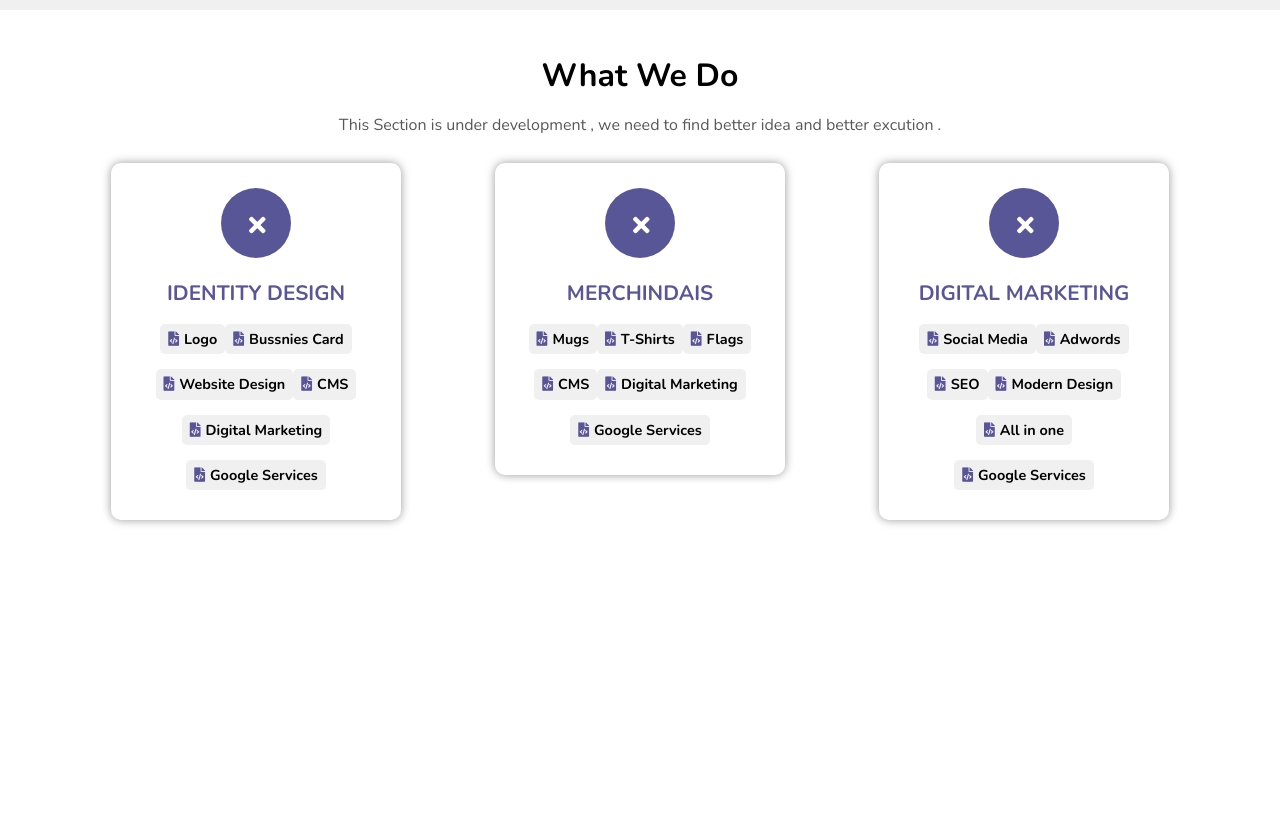
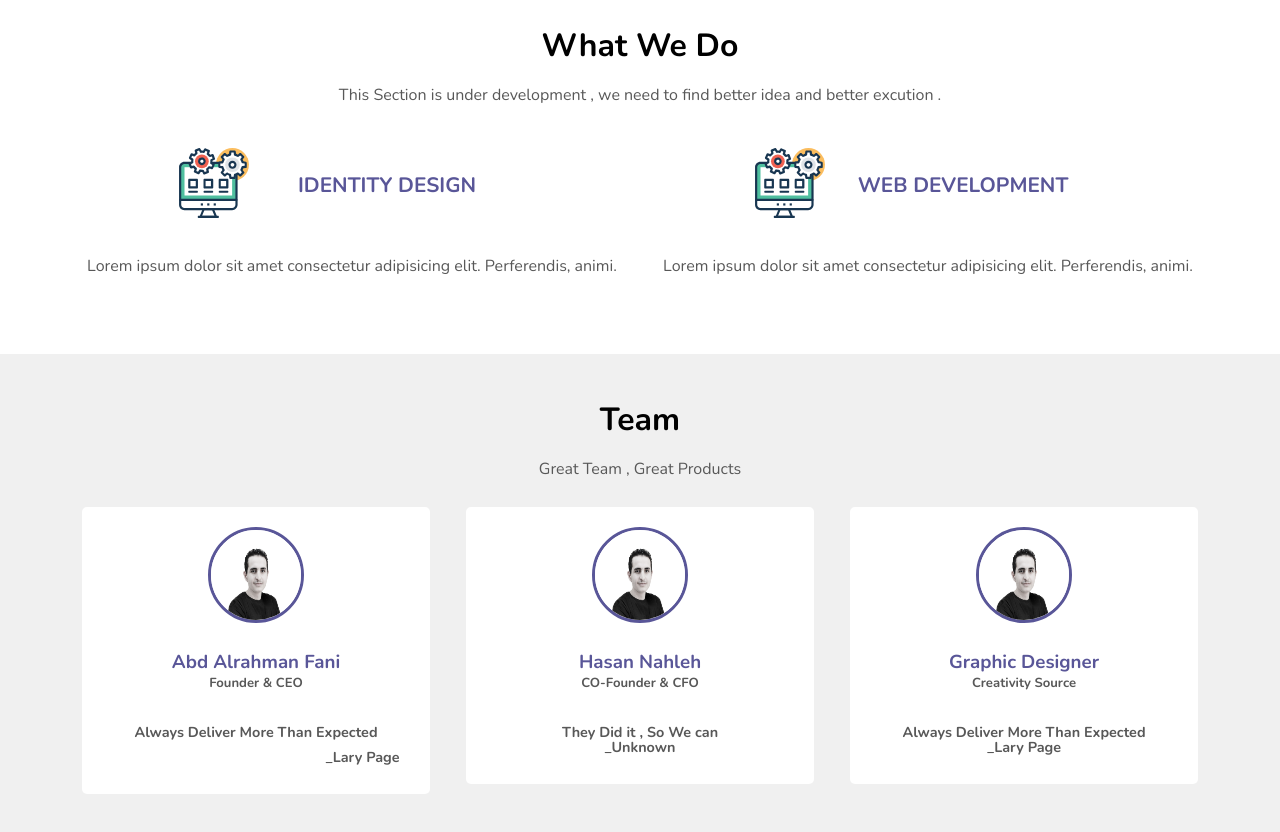
Before and after one commit to faniabdo99/sg, a Vue app: page / in a window 1280 px wide. Shown: the part 820-1652 px from the top of the page. Before the commit the page ends 1390 px from the top, so only its background shows below. Built offline with nearby package versions, Linux system fonts and the light colour scheme.

Commit message:
Add Functioanallity to the navbar scroll and finsith the team part

```diff
--- a/src/App.vue
+++ b/src/App.vue
@@ -5,6 +5,7 @@
         <hero></hero>
         <about></about>
         <services></services>
+        <team></team>
     </div>
 
   </div>
@@ -15,10 +16,11 @@ import Navbar from './components/navbar.vue'
 import Hero from './components/hero.vue'
 import About from './components/about-us.vue'
 import Services from './components/services.vue'
+import Team from './components/team.vue'
 export default {
   name: 'app',
   components: {
-    Navbar,Hero,About,Services
+    Navbar,Hero,About,Services,Team
   }
 }
 </script>
--- a/src/components/hero.vue
+++ b/src/components/hero.vue
@@ -17,7 +17,7 @@ export default {
 //Hero Section Styles Here
 .hero-section{
     background-size: cover;
-    height: 350px;
+    height: 400px;
     padding: 100px 0 20px 5%;
     background: url('/icons/hero.png') center right no-repeat;
     background-size: contain;
@@ -48,7 +48,7 @@ export default {
 @media screen and (max-width: 768px) {
 .hero-section{
     height: 280px;
-    padding: 50px 5% 20px 5%;
+    padding: 90px 5% 20px 5%;
     background: none;
     h1{
         font-size: 2em;
--- a/src/components/navbar.vue
+++ b/src/components/navbar.vue
@@ -1,12 +1,12 @@
 <template>
   <div>
-      <nav>
+      <nav :scroll="navBgOnScroll">
           <div class="brand-name">
                 <div><img src="/icons/logo.png" alt="Logo" title="Semicolon Group" /></div>
                 <div><b>Semicolon<br> Group</b></div>
           </div>
           <div class="navbar-mobile-toggle">
-             <a href="#"><img @click="ToggleNavbar()" src="/icons/bars.png" alt="Toggle Menu List"></a>
+             <a href=""><img @click.prevent="ToggleNavbar()" src="/icons/bars.png" alt="Toggle Menu List"></a>
           </div>
           <ul class="links-list">
               <li><a href="#">Home</a></li>
@@ -36,6 +36,21 @@ export default {
           }
 },
       //End Toggle Navbar Function Here .
+ navBgOnScroll: function(){
+        let nav = document.querySelector('nav');
+            if (window.scrollY <= 50) { // Just an example
+                nav.classList.remove('active');
+            } else {
+                nav.classList.add('active');
+            }
+
+      },
+      //End Navbar Scroll Here
+  },
+
+//Component Live Cycle Hooks
+created () {
+    window.addEventListener('scroll', this.navBgOnScroll);
   }
 }
 </script>
@@ -45,12 +60,16 @@ export default {
 @import "../assets/sass/vars.scss";
 //The nav Container
 nav{
+    transition: all ease-in-out 0.4s;
     display:flex;
     justify-content: space-between;
     flex-basis: 0;
     align-items: center;
     padding:15px 5%;
     z-index:999999;
+    position: fixed;
+    width: 90%;
+
     //The Logo and the brand name
     .brand-name{
         display: flex;
@@ -115,7 +134,15 @@ nav{
             animation: navbarAnimation 0.5s;
         }
     }
+
+      &.active{
+        padding:15px 7%;
+        width: 86%;
+        background-color:#fff;
+        border-bottom: 4px solid $brand;
+    }
 }
+
 
 
 /*KeyFrames Animation Fuckers :D */
@@ -130,8 +157,14 @@ nav{
 
 @media screen and (max-width: 768px) {
 nav{
-    padding:10px 0;
-    position: relative;
+    padding:10px;
+    width: 100%;
+    &.active{
+        padding:10px;
+        width: 100%;
+        background-color: #fff;
+        border-bottom:2px solid $brand;
+}
     //The Logo and the brand name
     .brand-name{
         flex:1;
--- a/src/components/services.vue
+++ b/src/components/services.vue
@@ -3,126 +3,31 @@
     <h2>What We Do</h2>
     <p>This Section is under development , we need to find better idea and better excution .</p>
     <div class="row">
-      <div class="col-md-4 col-xs-6 col-sm-6">
+
+
+      <div class="col-md-6 col-xs-12 col-sm-12">
         <div class="card-view">
-          <div class="card-icon">
-            <i class="fas fa-times"></i>
+          <div class="service-icon">
+           <img src="/icons/dev.svg" alt="Web Development">
           </div>
-          <h3>Identity Design</h3>
-          <ul>
-            <li>
-              <span>
-                <i class="fas fa-file-code"></i>Logo
-              </span>
-            </li>
-            <li>
-              <span>
-                <i class="fas fa-file-code"></i>Bussnies Card
-              </span>
-            </li>
-            <li>
-              <span>
-                <i class="fas fa-file-code"></i>Website Design
-              </span>
-            </li>
-            <li>
-              <span>
-                <i class="fas fa-file-code"></i>CMS
-              </span>
-            </li>
-            <li>
-              <span>
-                <i class="fas fa-file-code"></i>Digital Marketing
-              </span>
-            </li>
-            <li>
-              <span>
-                <i class="fas fa-file-code"></i>Google Services
-              </span>
-            </li>
-          </ul>
+          <div class="service-description">
+            <h3>Identity Design</h3>
+          </div>
         </div>
-      </div>
+        <p>Lorem ipsum dolor sit amet consectetur adipisicing elit. Perferendis, animi.</p>
+        </div>
 
-      <div class="col-md-4 col-xs-6 col-sm-6">
+
+ <div class="col-md-6 col-xs-12 col-sm-12">
         <div class="card-view">
-          <div class="card-icon">
-            <i class="fas fa-times"></i>
+          <div class="service-icon">
+           <img src="/icons/dev.svg" alt="Web Development">
           </div>
-          <h3>Merchindais</h3>
-          <ul>
-            <li>
-              <span>
-                <i class="fas fa-file-code"></i>Mugs
-              </span>
-            </li>
-            <li>
-              <span>
-                <i class="fas fa-file-code"></i>T-Shirts
-              </span>
-            </li>
-            <li>
-              <span>
-                <i class="fas fa-file-code"></i>Flags
-              </span>
-            </li>
-            <li>
-              <span>
-                <i class="fas fa-file-code"></i>CMS
-              </span>
-            </li>
-            <li>
-              <span>
-                <i class="fas fa-file-code"></i>Digital Marketing
-              </span>
-            </li>
-            <li>
-              <span>
-                <i class="fas fa-file-code"></i>Google Services
-              </span>
-            </li>
-          </ul>
+          <div class="service-description">
+            <h3>Web Development</h3>
+          </div>
         </div>
-      </div>
-
-      <div class="col-md-4 col-xs-6 col-sm-6">
-        <div class="card-view">
-          <div class="card-icon">
-            <i class="fas fa-times"></i>
-          </div>
-          <h3>Digital Marketing</h3>
-          <ul>
-            <li>
-              <span>
-                <i class="fas fa-file-code"></i>Social Media
-              </span>
-            </li>
-            <li>
-              <span>
-                <i class="fas fa-file-code"></i>Adwords
-              </span>
-            </li>
-            <li>
-              <span>
-                <i class="fas fa-file-code"></i>SEO
-              </span>
-            </li>
-            <li>
-              <span>
-                <i class="fas fa-file-code"></i>Modern Design
-              </span>
-            </li>
-            <li>
-              <span>
-                <i class="fas fa-file-code"></i>All in one
-              </span>
-            </li>
-            <li>
-              <span>
-                <i class="fas fa-file-code"></i>Google Services
-              </span>
-            </li>
-          </ul>
+        <p>Lorem ipsum dolor sit amet consectetur adipisicing elit. Perferendis, animi.</p>
         </div>
       </div>
     </div>
@@ -155,25 +60,23 @@ export default {
 
   .card-view {
     padding: 15px 30px;
-    box-shadow: 0px 0px 10px rgba(0, 0, 0, 0.4);
     border-radius: 10px;
     width:60%;
     margin:0 auto;
-    .card-icon {
-        background-color: $brand;
-        width: 70px;
+    display: flex;
+    align-items: center;
+    flex-basis: 0;
+    .service-icon{
+      flex:1;
+      img{
+        width:70px;
         height: 70px;
-        border-radius: 50%;
-        margin: 10px auto 25px auto;
-        color: #fff;
-        position: relative;
-        i {
-        font-size: 1.5em;
-        position: absolute;
-        top: 35%;
-        left: 40%;
-        }
+        display: block;
+        margin: 0 auto 25px auto;
+      }
     }
+    .service-description{
+      flex:10;
     h3 {
       color: $brand;
       text-align: center;
@@ -181,22 +84,7 @@ export default {
       margin-bottom: 20px;
       text-transform: uppercase;
     }
-    ul {
-      text-align: center;
-      li {
-        margin-bottom: 15px;
-        display: inline-block;
-        background-color: $light-gray;
-        padding: 8px;
-        border-radius: 5px;
-        font-weight: bold;
-        font-size: 0.9em;
-        i {
-          color: $brand;
-          margin-right: 5px;
-        }
-      }
-    }
+  }
   }
 }
 @media screen and (max-width: 768px) {
--- /dev/null
+++ b/src/components/team.vue
@@ -0,0 +1,99 @@
+<template>
+    <div class="team-section">
+        <h2>Team</h2>
+        <p>Great Team , Great Products</p>
+       <div class="row">
+           <div class="col-md-4">
+               <div class="team-member">
+                <img src="/icons/abd.jpg" alt="Abd Alrahman Fani" >
+                <h3>Abd Alrahman Fani <br><small>Founder & CEO</small></h3>
+                <blockquote>
+                    Always Deliver More Than Expected <span>_Lary Page</span>
+                </blockquote>
+               </div>
+           </div>
+
+            <div class="col-md-4">
+               <div class="team-member">
+                <img src="/icons/abd.jpg" alt="Abd Alrahman Fani" >
+                <h3>Hasan Nahleh <br><small>CO-Founder & CFO</small></h3>
+                <blockquote>
+                    They Did it , So We can  <br>_Unknown
+                </blockquote>
+               </div>
+           </div>
+
+            <div class="col-md-4">
+               <div class="team-member">
+                <img src="/icons/abd.jpg" alt="Abd Alrahman Fani" >
+                <h3>Graphic Designer <br><small>Creativity Source</small></h3>
+                <blockquote>
+                    Always Deliver More Than Expected <br>_Lary Page
+                </blockquote>
+               </div>
+           </div>
+       </div>
+    </div>
+</template>
+<script>
+export default {
+    name:"Abot"
+}
+</script>
+<style scoped lang="scss">
+@import "../assets/sass/vars.scss";
+//Team Section Styles Here
+.team-section{
+    background-color: $light-gray;
+    padding: $section-padding;
+  h2 {
+    font-size: 2em;
+    margin-bottom: 25px;
+    text-align: center;
+  }
+  p {
+    text-align: center;
+    color: $dark-gray;
+    margin-bottom: 30px;
+  }
+}
+.team-member{
+    background-color: #fff;
+    width: 80%;
+    margin: 0 auto;
+    padding: 20px;
+    border-radius: 5px;
+    img{
+        width:90px;
+        height: 90px;
+        border-radius: 50%;
+        border:3px solid $brand;
+        display: block;
+        margin: 0 auto 30px auto;
+    }
+    h3{
+        color:$brand;
+        text-align: center;
+        margin-bottom: 25px;
+        small{
+            color: $dark-gray;
+            font-size:0.7em;
+        }
+    }
+    blockquote{
+        padding: 10px;
+        color:$dark-gray;
+        font-size: 0.9em;
+        text-align:center;
+        font-weight: bold;
+        span{
+            display:block;
+            text-align: right;
+            margin-top: 10px;
+        }
+    }
+}
+@media screen and (max-width: 768px) {
+
+}
+</style>
```
Also changed, not shown: public/icons/abd.jpg (added), public/icons/dev.svg (added).
